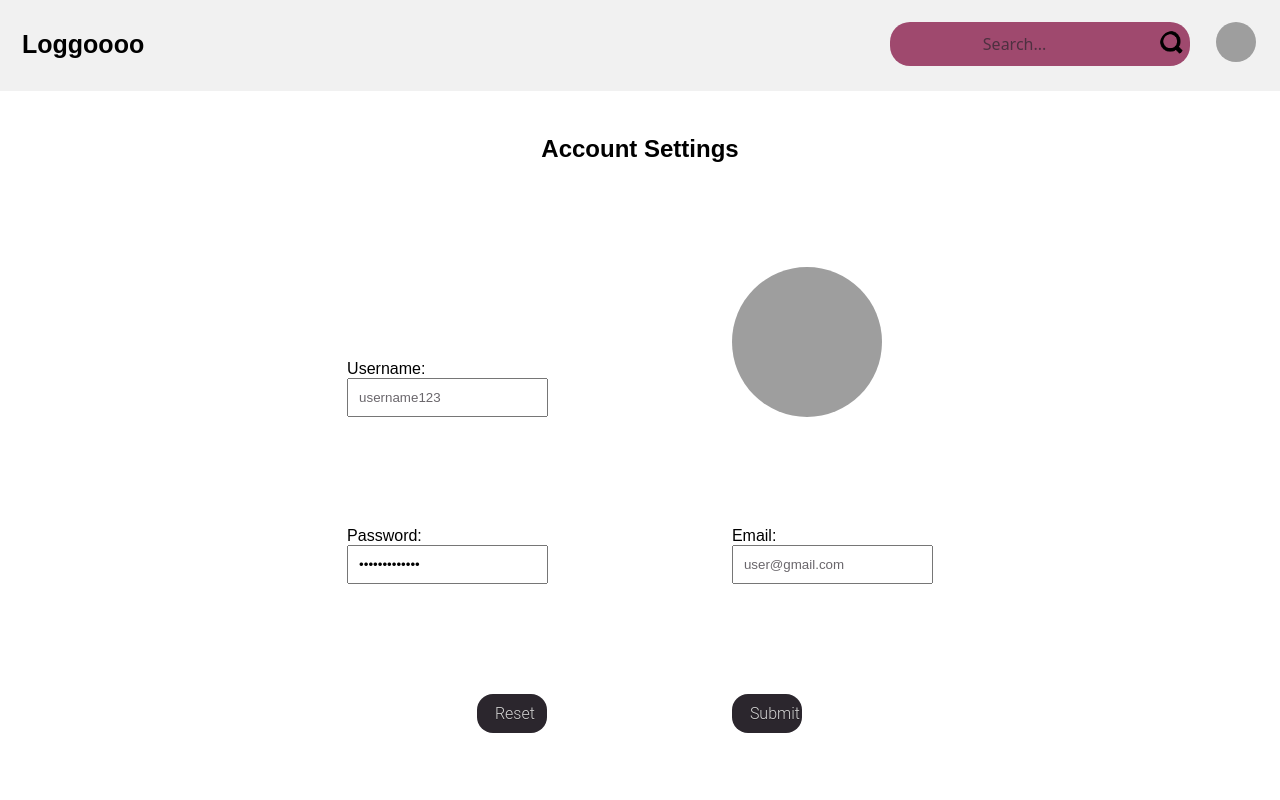
After one commit to helenmand/Stop-Hate-Crimes, a PHP site: page /account-settings.html in a window 1280 px wide. The commit adds this page. Run offline with PHP 8.4, Linux system fonts and the light colour scheme; grey boxes are pictures that could not be loaded.

Commit message:
Acount Settings

```diff
--- /dev/null
+++ b/account-settings.css
@@ -0,0 +1,88 @@
+.settings-header {
+    padding-top: 1.5em;
+    padding-bottom: 1.5em;
+    text-align: center;
+}
+
+.grid-container {
+    margin: 0 auto;
+    width: 60%;
+    display: grid;
+    grid-template-columns: auto auto;
+    padding: 10px;
+    gap: 10px 10px;
+    align-items: end;
+}
+
+.grid-item{
+    background-color: rgba(255, 255, 255, 0.8);
+    padding: 50px;
+    margin-left: 10%;
+}
+
+.grid-item-right {
+    background-color: rgba(255, 255, 255, 0.8);
+    padding: 50px;
+    float:right;
+    margin-left: 10%;
+}
+
+.grid-item-right form{
+    float: left;
+}
+
+.grid-item-left {
+    background-color: rgba(255, 255, 255, 0.8);
+    padding: 50px;
+    margin-right: 10%;
+}
+
+.grid-item-left form{
+    float: right;
+}
+
+.grid-container img{
+    width: 150px;
+    height: 150px;
+    border-radius: 50%;
+    float: left;
+}
+
+.grid-container input[type=text],  input[type=password] {
+    padding: 10px;
+}
+
+.form-button-item-left a{
+    background-color: rgba(255, 255, 255, 0.8);
+    width: 30%;
+    float: right;
+}
+
+.form-button-item-right a{
+    background-color: rgba(255, 255, 255, 0.8);
+    width: 30%;
+    float: left;
+}
+
+
+.form-button-item-left .bn2,.form-button-item-right .bn2{
+    display: inline-block;
+    padding: 0.5em 1em;
+    margin: 0 0.1em 0.1em 0;
+    border: 0.16em solid rgba(255, 255, 255, 0);
+    background-color: #2b262d;
+    border-radius: 1em;
+    box-sizing: border-box;
+    text-decoration: none;
+    font-weight: 300;
+    color: lightgrey;
+    text-shadow: 0 0.04em 0.04em rgba(0, 0, 0, 0.35);
+    text-align: center;
+    transition: all 0.2s;
+    cursor: pointer;
+    font-family: "Roboto", sans-serif;
+}
+
+.form-button-item-right .bn2:hover, .form-button-item-left .bn2:hover{
+    border-color: rgb(255, 255, 255);
+}
--- /dev/null
+++ b/account-settings.html
@@ -0,0 +1,46 @@
+<!DOCTYPE html>
+<html>
+    <head>
+        <link rel="stylesheet" href="./account-settings.css">
+        <script src="./importHeader.js"></script>
+    </head>
+    <body>
+        <div id="importHeader"></div>
+        <div class="settings-header">
+            <h2>Account Settings</h2>
+        </div>
+        <div class="grid-container">
+            <div class="grid-item-left">
+                <form>
+                    <label for="fname">Username:</label><br>
+                    <input type="text" id="fname" name="fname" placeholder="username123">
+                </form>
+            </div>
+            <div class="grid-item">
+                <img src="https://st.depositphotos.com/1779253/5140/v/600/depositphotos_51405259-stock-illustration-male-avatar-profile-picture-use.jpg">
+            </div>
+            <div class="grid-item-left">
+                <form>
+                    <label for="lname">Password:</label><br>
+                    <input type="password" id="lname" name="lname" value="user-password" readonly>
+                </form>
+            </div>
+            <div class="grid-item-right">
+                <form>
+                    <label for="lname">Email:</label><br>
+                    <input type="text" id="lname" name="lname" placeholder="user@gmail.com">
+                </form>
+            </div>
+            <div class="grid-item-left">
+                <div class="form-button-item-left">
+                    <a href="reset" class="bn2">Reset</a>
+                </div>
+            </div>
+            <div class="grid-item-right">
+                <div class="form-button-item-right">
+                    <a href="submit" class="bn2">Submit</a>
+                </div>
+            </div>
+        </div>
+    </body>
+</html>
--- a/header.css
+++ b/header.css
@@ -82,8 +82,7 @@ body {
     border-color: rgb(255, 255, 255);
 }
 
-form{
-
+.header-right form{
     background-color: #9f496e;
     width: 300px;
     height: 44px;
@@ -95,7 +94,7 @@ form{
 }
 
 
-input {
+.header-right input {
 
     all: unset;
     font: 16px system-ui;
--- a/header.html
+++ b/header.html
@@ -15,7 +15,7 @@
                     <form id="form">
                         <input type="search" id="query" name="q" placeholder="Search...">
                         <button type="submit">
-                            <img src="https://www.freepnglogos.com/uploads/search-png/search-icon-transparent-images-vector-15.png">
+                            <img src="images\search-icon.png">
                         </button>
                     </form>
                 </a>
--- a/landing-page.html
+++ b/landing-page.html
@@ -13,7 +13,7 @@
             <div class="wrapper">
                 <li href="feed.html" class="bn1">Feed</li>
                 <li href="report-submission.html" class="bn1">Report</li>
-                <li href="login.html" class="bn1">Login</li>
+                <li href="./login.html" class="bn1">Login</li>
                 <li href="signup.html" class="bn1">Sign Up</li>
             </div>
             <div class="text">
```
Also changed, not shown: images/search-icon.png (added).
